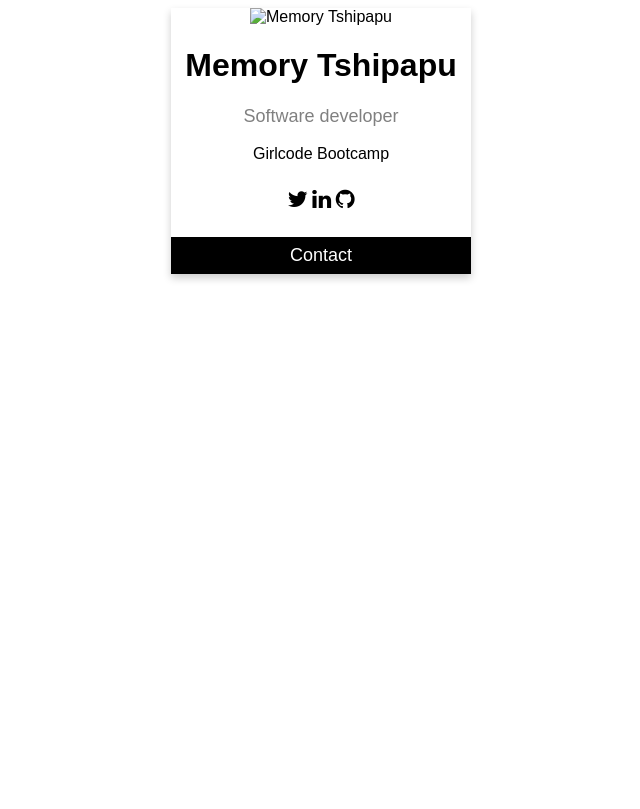
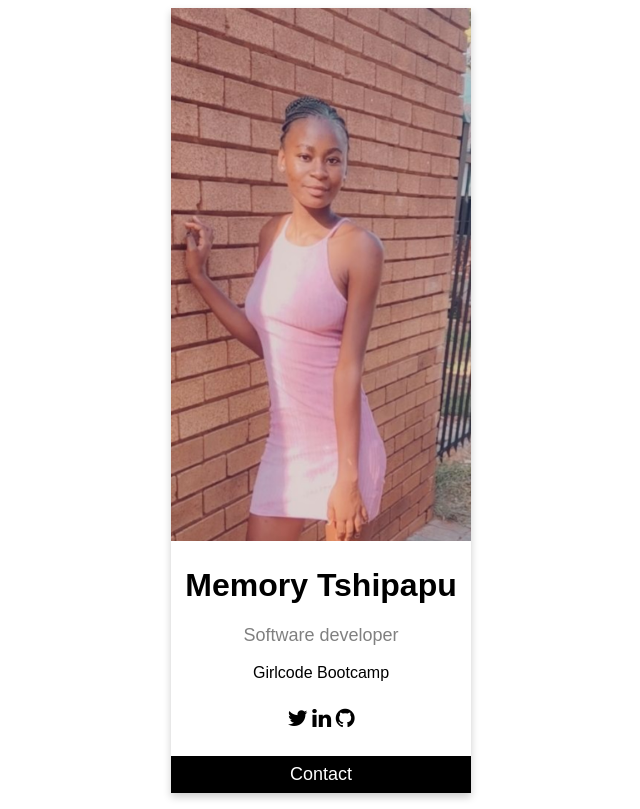
Before and after one commit to MemoryTshipapu/memorytshipapu.github.io, a plain HTML site: page personal website.html in a window 1280 px wide. Shown: the whole page, without its empty margins (319-959 px from the left). Drawn offline with Linux system fonts and the light colour scheme; files whose address does not match are found by name.

Commit message:
my first website

```diff
--- a/memory1.html
+++ b/personal website.html
@@ -46,7 +46,7 @@
   </head>
   <body>
     <div class="card">
-      <img src="C:\Users\memor\Documents\GitHub\IMG_20210217_184551_705.jpg" alt="Memory Tshipapu" style="width: 100%" />
+      <img src="C:\Users\memor\Documents\GitHub\memorytshipapu.github.io\memo.jpg" alt="Memory Tshipapu" style="width: 100%" />
       <h1>Memory Tshipapu</h1>
       <p class="title">Software developer</p>
       <p>Girlcode Bootcamp</p>
```
Also changed, not shown: memo.jpg (added), personal website.txt (added).
